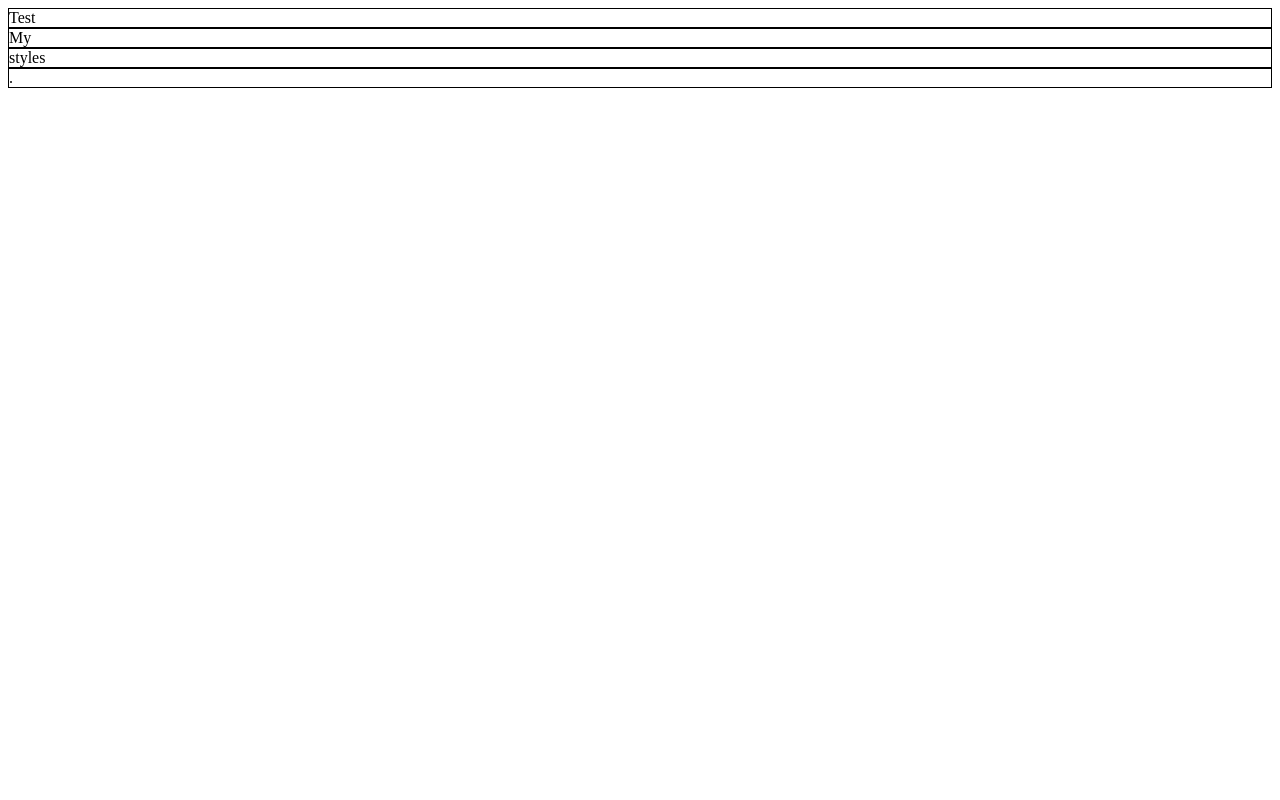
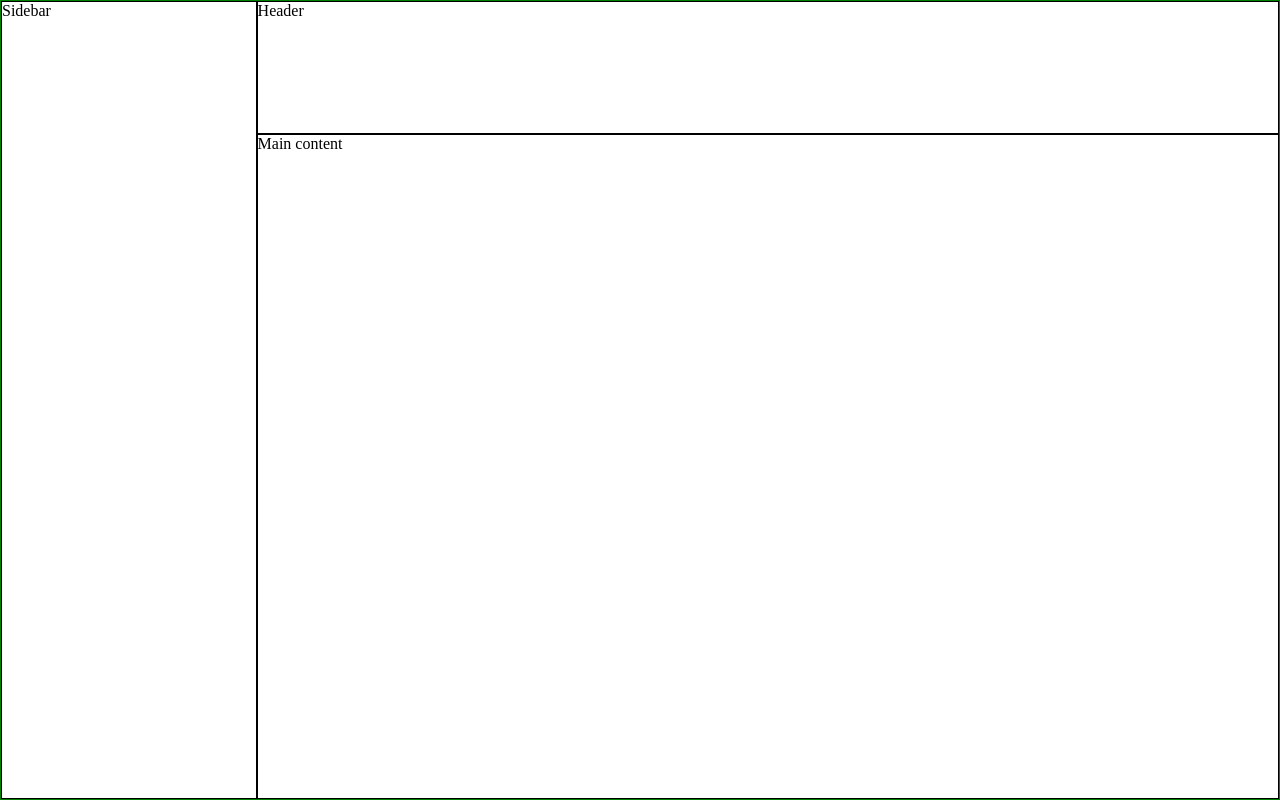
Before and after one commit to darek632/Admin-dashboard, a plain HTML site: page index.html in a window 1280 px wide. Drawn offline with Linux system fonts and the light colour scheme.

Commit message:
create main scaffold of page

```diff
--- a/index.html
+++ b/index.html
@@ -7,9 +7,11 @@
     <link rel="stylesheet" href="styles.css">
 </head>
 <body>
-    <div> Test  </div>
-    <div> My </div>
-    <div>styles</div>
-    <div>.</div>
+    <div class="container">
+        <div class="sidebar"> Sidebar  </div>
+        <div class="header"> Header </div>
+        <div class="main">Main content</div>
+   </div>
+
 </body>
 </html>
--- a/styles.css
+++ b/styles.css
@@ -1,4 +1,28 @@
+body,html {
+    margin: 0;
+    padding: 0;
+}
+* {
+    box-sizing: border-box;
+}
+
 div {
     border: 1px solid black;
+}
+
+body {
+    height: 100vh;
 
 }
+
+.container {
+    border: 1px solid green;
+    height: 100%;
+    display: grid;
+    grid-template-columns: 1fr 4fr;
+    grid-template-rows: 1fr 5fr;
+}
+
+.sidebar {
+    grid-row: 1/3;
+}
```
